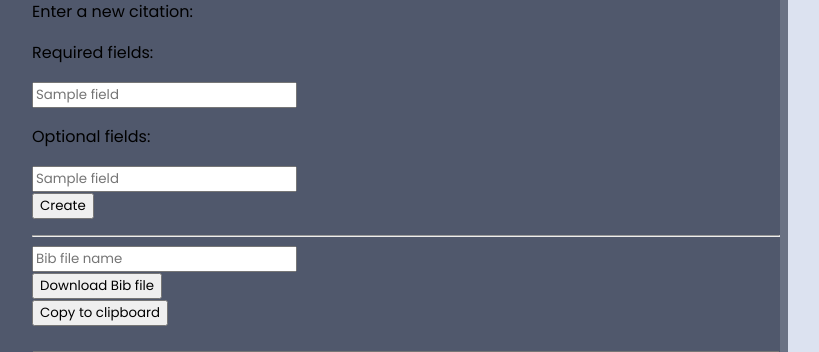
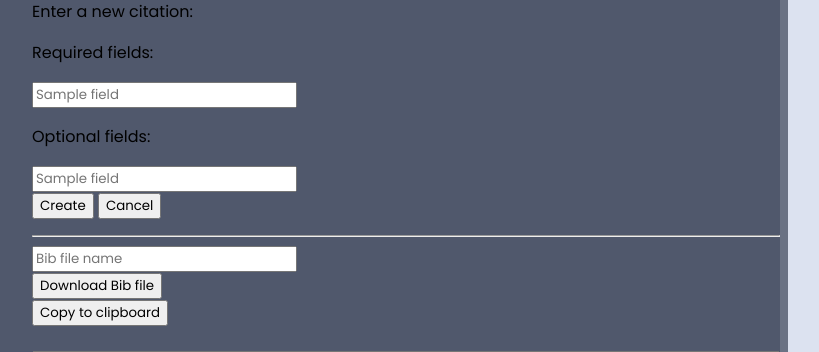
Before and after one commit to HackTastic5/miniprojekti, a Flask app: template src/templates/index.html in a window 1280 px wide. Shown: the part 340-692 px from the top of the page, without its empty margins (18-837 px from the left). Run offline with Flask 3, Linux system fonts and the light colour scheme; the template is opened without the code that fills it: most values are stand-ins (such as "Sample title", 1, 10 or a date in 2020).

Commit message:
Add cancel button to adding citations

```diff
--- a/src/templates/index.html
+++ b/src/templates/index.html
@@ -68,6 +68,7 @@ Citation helper
       <button type="submit">
         Create
       </button>
+      <a href="/"><input type="button" value="Cancel" /></a>
     </form>
 
   {% endif %}
```
